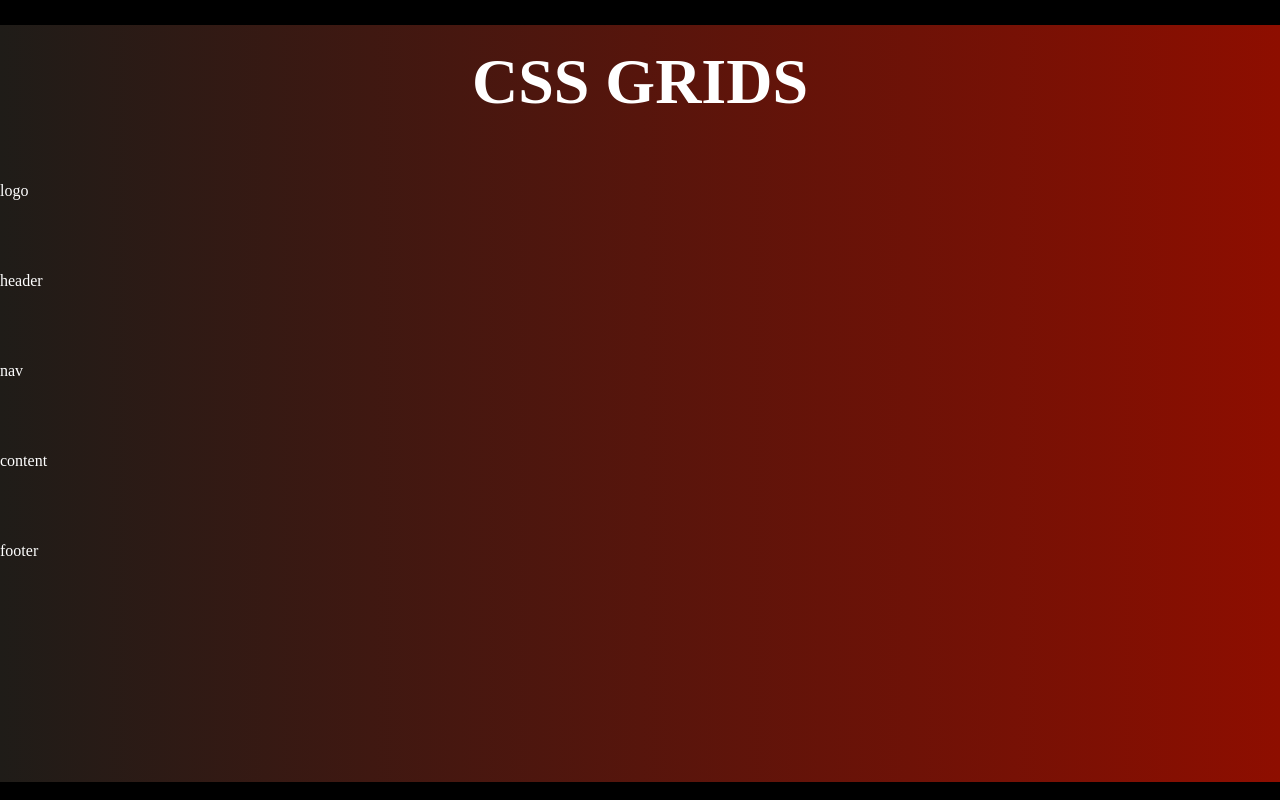
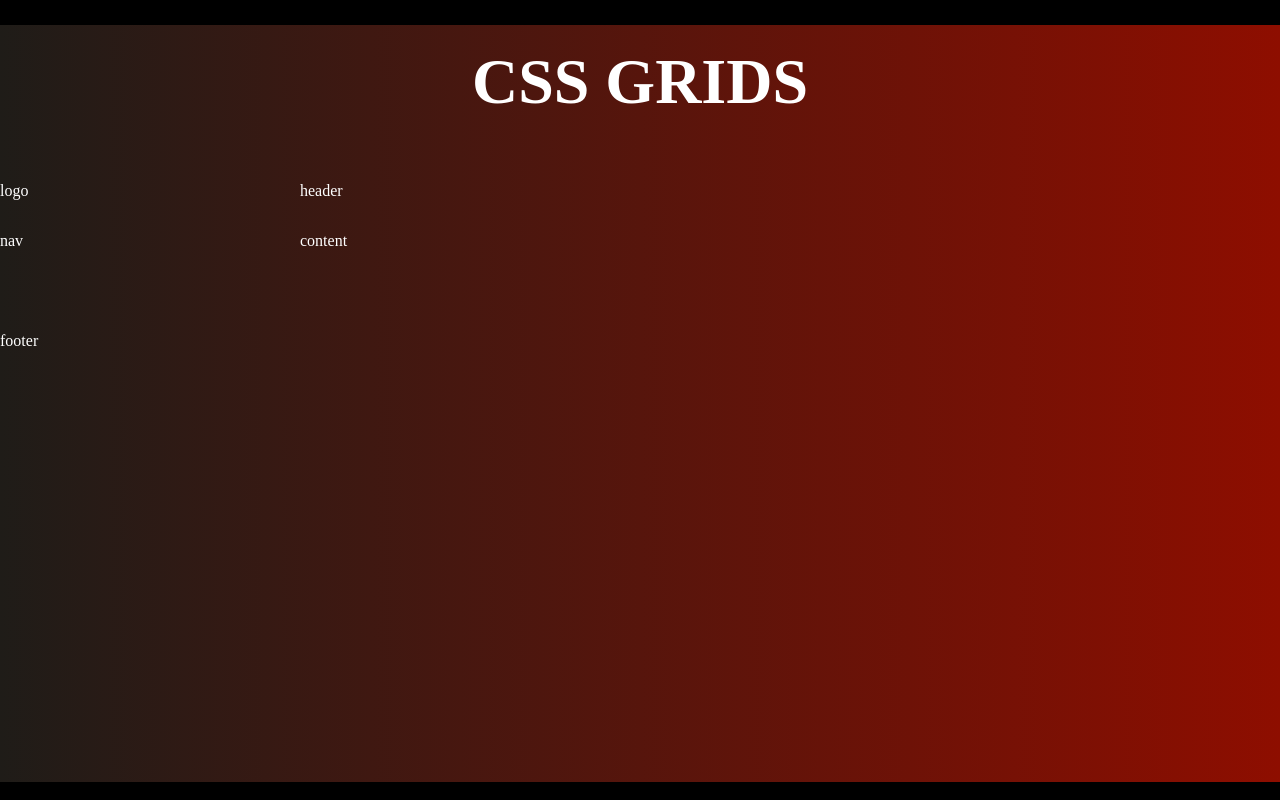
Before and after one commit to heytemisan/gridGarden, a React (Create React App) app: page / in a window 1280 px wide. Built offline with nearby package versions, Linux system fonts and the light colour scheme; a web font is replaced by a local one.

Commit message:
updated App.js

```diff
--- a/src/App.css
+++ b/src/App.css
@@ -19,5 +19,7 @@ h1 {
   width:10vw;
   display: grid;
   color:white;
-  grid-auto-rows: 90px;
+  /* grid-auto-rows: 90px; */
+  grid-template-rows: 50px 100px;
+  grid-template-columns: 300px 300px
 }
```
